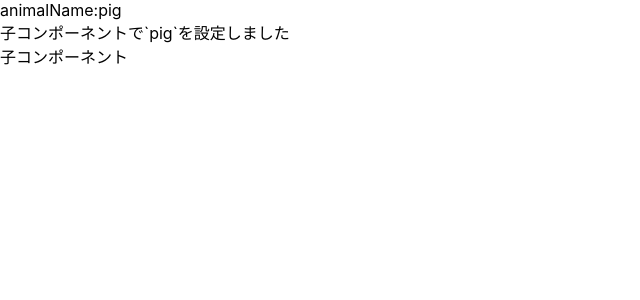
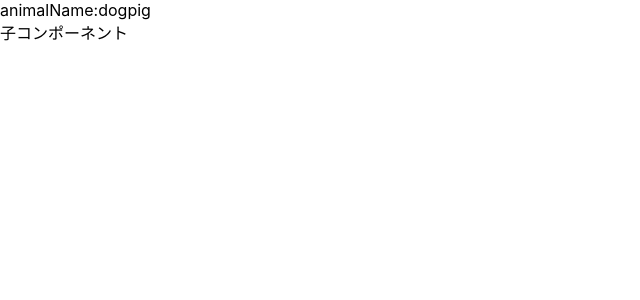
Before and after one commit to jun0222/next-various, a Next.js app: page /childToParent in a window 1280 px wide. Shown: the top 300 px of the page, without its empty margins (0-640 px from the left). Built offline with nearby package versions, Linux system fonts and the light colour scheme.

Commit message:
Add: zenn指摘のコードを試す

```diff
--- a/components/childToParent/Child.tsx
+++ b/components/childToParent/Child.tsx
@@ -1,13 +1,13 @@
-import { useEffect } from 'react'
+import { Dispatch, SetStateAction, useEffect } from 'react'
 
 type Props = {
-  setAnimalName: (name: string)=>void // https://zenn.dev/dev63/articles/ae0f9f893dac64#comment-3f1e2ef850eddd
+  setAnimalName: Dispatch<SetStateAction<string>>
 }
 
 export const Child = ({ setAnimalName }: Props) => {
   useEffect(() => {
     const newAnimalName = `pig`
-    setAnimalName(newAnimalName)
+    setAnimalName((name: string) => name + newAnimalName) // // https://zenn.dev/dev63/articles/ae0f9f893dac64#comment-3f1e2ef850eddd
   }, [])
 
   return <div>子コンポーネント</div>
```
